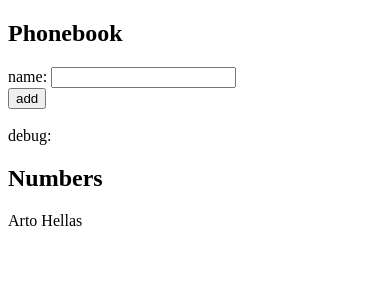
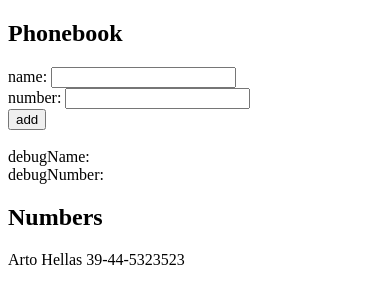
Before and after one commit to lowyelling/fullstackopen-exercises, a React (Vite) app in the folder part2/phonebook/: page / in a window 390 px wide. Shown: the top 304 px of the page. Built offline with nearby package versions, Linux system fonts and the light colour scheme.

Commit message:
Part 2.8: phonebook - add number input element and handler

```diff
--- a/part2/phonebook/src/App.jsx
+++ b/part2/phonebook/src/App.jsx
@@ -1,10 +1,12 @@
 import { useState } from 'react'
 
 const App = () => {
-  const [persons, setPersons] = useState([
-    { name: 'Arto Hellas' }
+  const [persons, setPersons] = useState(
+    [
+    { name: 'Arto Hellas', number: '39-44-5323523' }
   ])
   const [newName, setNewName] = useState('')
+  const [newNumber, setNewNumber] = useState('')
 
   const handleAddName = function(event){
     event.preventDefault()
@@ -21,14 +23,20 @@ const App = () => {
     }
 
     const nameObject = {
-      name: newName
+      name: newName,
+      number: newNumber
     }
     setPersons(persons.concat(nameObject))
     setNewName('')
+    setNewNumber('')
   }
 
   const handleNameChange = function(event){
     setNewName(event.target.value)
+  }
+
+  const handleNumberChange = function(event){
+    setNewNumber(event.target.value)
   }
 
   return (
@@ -39,14 +47,16 @@ const App = () => {
           name: <input value={newName} onChange={handleNameChange}/>
         </div>
         <div>
-          <button type="submit">add</button>
+          number: <input value={newNumber} onChange={handleNumberChange}/>
         </div>
+        <div><button type="submit">add</button></div>
         <br />
-         <div>debug: {newName}</div>
+         <div>debugName: {newName}</div>
+         <div>debugNumber: {newNumber}</div>
       </form>
       <h2>Numbers</h2>
       {persons.map(function(person){
-          return (<div key={person.name}>{person.name}</div>)
+          return (<div key={person.name}>{person.name} {person.number}</div>)
       })}
     </div>
   )
```
